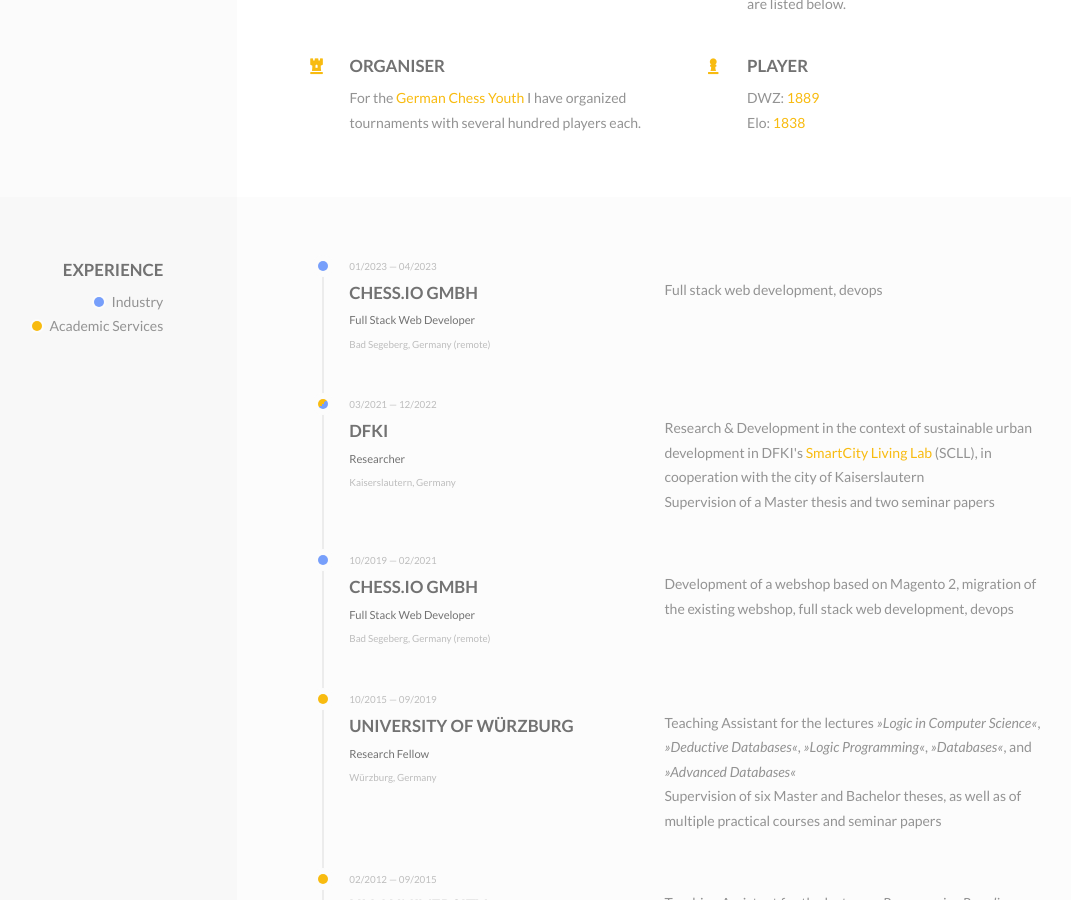
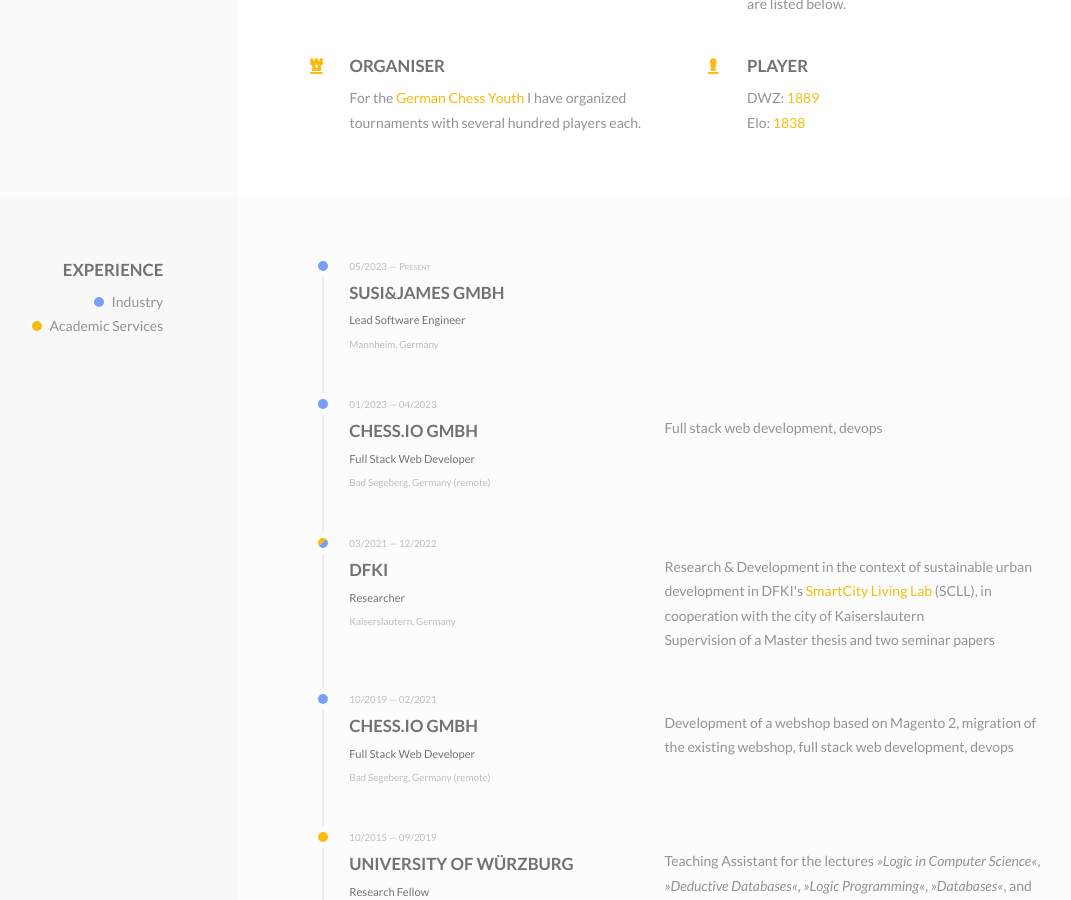
Before and after one commit to fnogatz/fnogatz.github.io, a Jekyll site: the page built from index.html, in a window 1280 px wide and 900 px high, scrolled down 1492 px. Shown: the whole window, without its empty margins (148-1219 px from the left). Built offline with Jekyll 4.4.1, drawn with Linux system fonts in a browser that asks for light colours; some web fonts are replaced; comment, search, counter and statistics services are not loaded.

Commit message:
Add new position at SUSI&James

```diff
--- a/index.html
+++ b/index.html
@@ -471,6 +471,27 @@ layout: home
         <div class="o-content">
           <div class="a-education-timeline c-timeline t-border-color">
             <div class="c-timeline__end t-border-color"></div>
+
+            <div class="c-timeline__item">
+              <div
+                class="c-timeline__point t-timeline__point t-secondary-bg"
+              ></div>
+              <div class="o-content">
+                <div class="o-grid">
+                  <div class="o-grid__col-md-5">
+                    <div class="c-work__timeframe">
+                      05/2023 &mdash; <span class="sc">Present</span>
+                    </div>
+                    <h3 class="c-work__heading">SUSI&James GmbH</h3>
+                    <h4 class="c-work__title">Lead Software Engineer</h4>
+                    <div class="c-work__location">Mannheim, Germany</div>
+                  </div>
+                </div>
+                <!-- /o-grid -->
+              </div>
+              <!-- /o-content -->
+            </div>
+            <!-- /c-timeline__item -->
 
             <div class="c-timeline__item">
               <div
```
